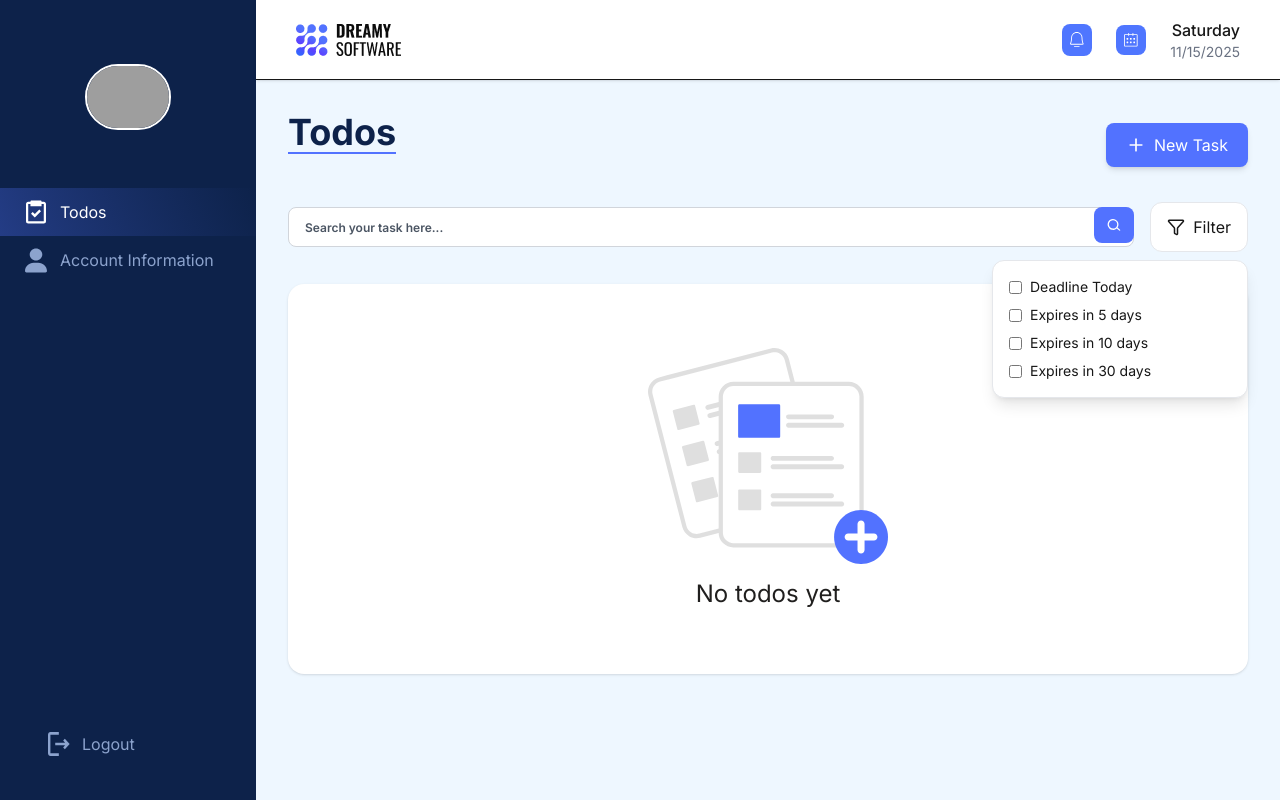
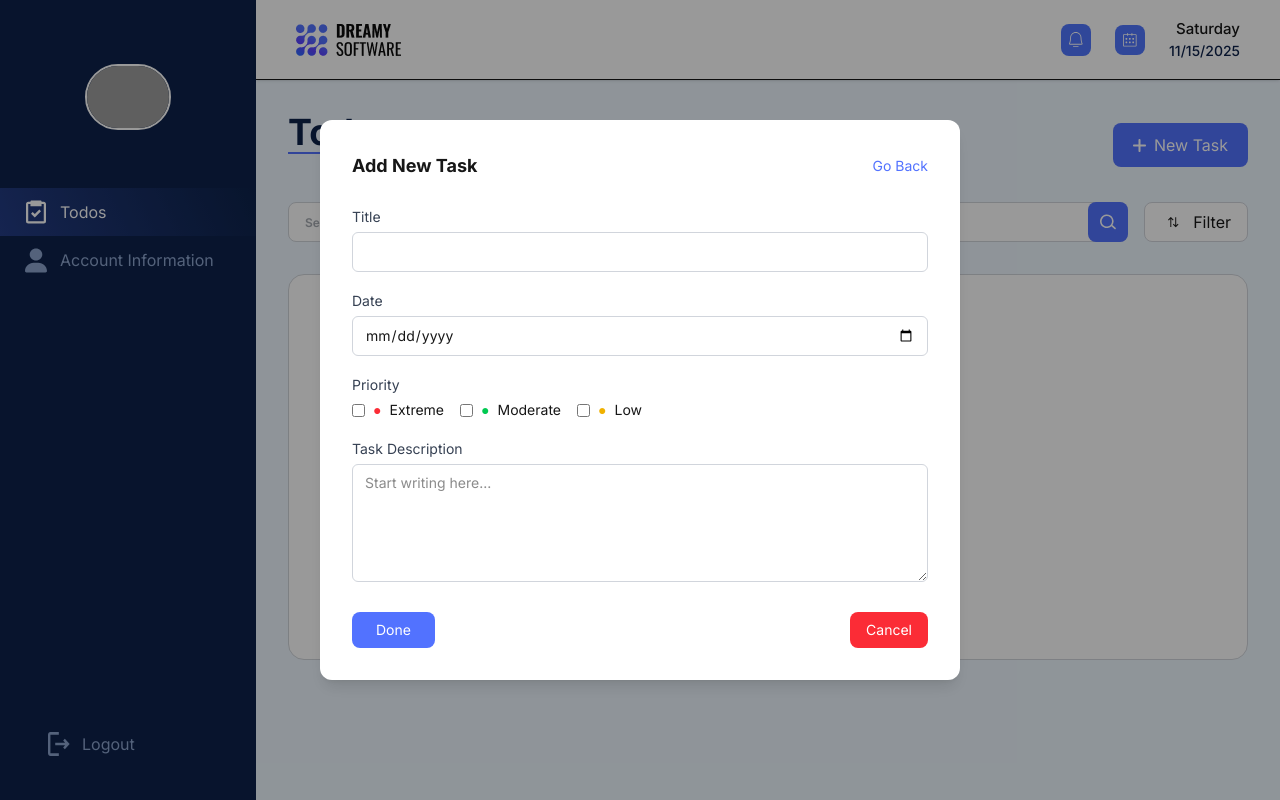
Before and after one commit to Nishat009/to-do-list-app, a Next.js app: page /dashboard in a window 1280 px wide. Both pictures are taken after a click on the button "New Task". Built offline with nearby package versions, Linux system fonts and the light colour scheme; grey boxes are pictures that could not be loaded.

Commit message:
todo design

```diff
--- a/app/dashboard/page.tsx
+++ b/app/dashboard/page.tsx
@@ -1,24 +1,25 @@
 'use client';
+
+import { useState } from 'react';
 
 import Sidebar from '@/components/layout/Sidebar';
 import Navbar from '@/components/layout/Navbar';
-import Image from 'next/image';
-import { Plus, Filter } from 'lucide-react';
 import AddTaskLogo from '@/components/logo/AddTaskLogo';
 import Search from '@/components/logo/Search';
+import Filter from '@/components/logo/Filter';
+import Plus from '@/components/logo/Plus';
 
 export default function DashboardPage() {
+  const [showFilter, setShowFilter] = useState(false);
+  const [showModal, setShowModal] = useState(false);
+
   return (
     <div className="min-h-screen bg-[#EEF7FF] flex">
-      {/* Sidebar */}
       <Sidebar />
 
-      {/* Main Content */}
       <div className="flex-1 ml-64 flex flex-col">
-        {/* Navbar */}
         <Navbar />
 
-        {/* Page Body */}
         <main className="flex-1 p-8">
           <div className="max-w-5xl mx-auto">
             {/* Header */}
@@ -27,69 +28,150 @@ export default function DashboardPage() {
                 Todos
               </h2>
 
-              <button className="bg-[#5272FF] text-white px-5 py-2.5 rounded-lg flex items-center gap-2 hover:bg-[#3e5ce4] transition shadow-md">
-                <Plus size={20} />
+              <button
+                onClick={() => setShowModal(true)}
+                className="bg-[#5272FF] text-white px-5 py-2.5 rounded-lg flex items-center gap-2"
+              >
+                <Plus />
                 New Task
               </button>
             </div>
 
-            {/* Search + Filter Row */}
+            {/* Search + Filter */}
             <div className="flex items-center gap-4 mb-8">
               <div className="flex-1 relative">
-
                 <input
                   type="text"
                   placeholder="Search your task here..."
-                  className="w-full pl-4 h-10 pr-16 bg-white border text-[#4B5563] font-semibold text-xs border-[#D1D5DB] rounded-lg focus:outline-none focus:ring-0 focus:ring-[#5272FF]  focus:border-transparent placeholder:text-[#4B5563] placeholder:font-semibold placeholder:text-xs"
+                  className="w-full pl-4 h-10 pr-16 bg-white border text-[#4B5563] font-semibold text-xs border-[#D1D5DB] rounded-lg"
                 />
-                <Search className="absolute right-0 top-0 h-9 w-10 rounded-lg p-3 text-white bg-[#5272FF]" />
+                <Search className="absolute right-0 top-0 h-10 w-10 rounded-lg p-3 text-white bg-[#5272FF]" />
               </div>
 
               {/* Filter Dropdown */}
               <div className="relative">
-                <button className="flex items-center gap-2 px-4 py-3 bg-white border border-gray-200 rounded-xl hover:bg-gray-50 transition">
-                  <Filter size={18} />
+                <button
+                  onClick={() => setShowFilter((prev) => !prev)}
+                  className="flex items-center gap-2 h-10 px-4 py-3 font-regular bg-white border border-[#D1D5DB] rounded-lg"
+                >
+                  <Filter />
                   Filter
                 </button>
 
-                {/* Dropdown (static for design) */}
-                <div className="absolute right-0 mt-2 w-64 bg-white rounded-xl shadow-lg border border-gray-200 p-4 z-10">
-                  <div className="space-y-2">
-                    <label className="flex items-center gap-2 text-sm">
-                      <input type="checkbox" className="rounded" />
-                      Deadline Today
+                {showFilter && (
+                  <div className="absolute right-0 w-[164px] bg-[#FCFCFC] shadow-[#00000029] rounded-xs shadow-lg p-3 z-10">
+                    <p className="text-xs text-[#4B5563] border-b pb-2 border-[#00000040]">Date</p>
+                    <div className="space-y-2 mt-2">
+                      <label className="flex items-center gap-2 text-xs">
+                        <input type="checkbox" /> Deadline Today
                       </label>
-                    <label className="flex items-center gap-2 text-sm">
-                      <input type="checkbox" className="rounded" />
-                      Expires in 5 days
+                      <label className="flex items-center gap-2 text-xs">
+                        <input type="checkbox" /> Expires in 5 days
                       </label>
-                    <label className="flex items-center gap-2 text-sm">
-                      <input type="checkbox" className="rounded" />
-                      Expires in 10 days
+                      <label className="flex items-center gap-2 text-xs">
+                        <input type="checkbox" /> Expires in 10 days
                       </label>
-                    <label className="flex items-center gap-2 text-sm">
-                      <input type="checkbox" className="rounded" />
-                      Expires in 30 days
+                      <label className="flex items-center gap-2 text-xs">
+                        <input type="checkbox" /> Expires in 30 days
                       </label>
                     </div>
-
                   </div>
+                )}
               </div>
             </div>
 
-            {/* Empty State */}
-            <div className="bg-white rounded-2xl shadow-sm p-16 text-center">
-              <div className="relative inline-block">
-
-                <button className="flex items-center justify-center transition">
-                  <AddTaskLogo/>
+            {/* Empty */}
+            <div className="bg-white rounded-2xl border border-[#D1D5DB] p-16 text-center">
+              <button className="flex w-full items-center justify-center transition">
+                <AddTaskLogo />
               </button>
-              </div>
               <p className="mt-2 text-2xl font-regular text-[#201F1E]">No todos yet</p>
             </div>
           </div>
         </main>
       </div>
+
+      {/* ------------- MODAL ------------- */}
+      {showModal && (
+        <div
+          className="fixed inset-0 bg-black/40 flex items-center justify-center z-50"
+          onClick={() => setShowModal(false)}
+        >
+          <div
+            className="bg-white w-[640px] rounded-xl p-8 shadow-lg"
+            onClick={(e) => e.stopPropagation()}
+          >
+            {/* Modal Header */}
+            <div className="flex justify-between items-center mb-6">
+              <h2 className="text-lg font-bold">Add New Task</h2>
+              <button
+                className="text-sm text-[#5272FF]"
+                onClick={() => setShowModal(false)}
+              >
+                Go Back
+              </button>
+            </div>
+
+            {/* Title */}
+            <div className="mb-4">
+              <label className="text-sm text-gray-700">Title</label>
+              <input
+                type="text"
+                className="w-full border border-gray-300 rounded-md px-3 h-10 mt-1 text-sm"
+              />
+            </div>
+
+            {/* Date */}
+            <div className="mb-4">
+              <label className="text-sm text-gray-700">Date</label>
+              <input
+                type="date"
+                className="w-full border border-gray-300 rounded-md px-3 h-10 mt-1 text-sm"
+              />
+            </div>
+
+            {/* Priority */}
+            <div className="mb-4">
+              <label className="text-sm text-gray-700">Priority</label>
+              <div className="flex gap-4 mt-1">
+                <label className="flex items-center gap-2 text-sm">
+                  <input type="checkbox" /> <span className="text-red-500">●</span> Extreme
+                </label>
+                <label className="flex items-center gap-2 text-sm">
+                  <input type="checkbox" /> <span className="text-green-500">●</span> Moderate
+                </label>
+                <label className="flex items-center gap-2 text-sm">
+                  <input type="checkbox" /> <span className="text-yellow-500">●</span> Low
+                </label>
+              </div>
+            </div>
+
+            {/* Description */}
+            <div className="mb-6">
+              <label className="text-sm text-gray-700">Task Description</label>
+              <textarea
+                rows={5}
+                className="w-full border border-gray-300 rounded-md px-3 py-2 mt-1 text-sm"
+                placeholder="Start writing here..."
+              ></textarea>
+            </div>
+
+            {/* Buttons */}
+            <div className="flex justify-between items-center">
+              <button className="bg-[#5272FF] text-white px-6 py-2 rounded-lg text-sm">
+                Done
+              </button>
+
+              <button
+                onClick={() => setShowModal(false)}
+                className="bg-red-500 text-white px-4 py-2 rounded-lg text-sm"
+              >
+                Cancel
+              </button>
+            </div>
+          </div>
+        </div>
+      )}
     </div>
   );
 }
--- a/components/layout/Navbar.tsx
+++ b/components/layout/Navbar.tsx
@@ -32,8 +32,8 @@ export default function Navbar() {
         </button>
 
         <div className="text-right">
-          <p className="font-medium">{today.split(',')[0]}</p>
-          <p className="text-sm text-gray-500">{today.split(',')[1]}</p>
+          <p className="font-medium text-[15px] text-[#0D224A">{today.split(',')[0]}</p>
+          <p className="text-sm font-medium text-[#0D224A]">{today.split(',')[1]}</p>
         </div>
       </div>
 
--- /dev/null
+++ b/components/logo/Filter.tsx
@@ -0,0 +1,11 @@
+import React, { SVGProps } from "react";
+
+const Filter = (props: SVGProps<SVGSVGElement>) => {
+  return (
+   <svg {...props} xmlns="http://www.w3.org/2000/svg" width="24" height="24" viewBox="0 0 24 24" fill="none">
+<path fill-rule="evenodd" clip-rule="evenodd" d="M15.204 15.321L16.801 13.724L17.508 14.431L15.058 16.881L14.704 17.235L14.351 16.882L11.901 14.432L12.608 13.724L14.204 15.321V7.217H15.204V15.321ZM9.304 8.914V17.018H10.304V8.914L11.901 10.511L12.608 9.804L10.158 7.354L9.803 7L9.449 7.354L7 9.804L7.707 10.511L9.304 8.914Z" fill="#201F1E"/>
+</svg>
+  );
+};
+
+export default Filter;
--- /dev/null
+++ b/components/logo/Plus.tsx
@@ -0,0 +1,11 @@
+import React, { SVGProps } from "react";
+
+const Plus = (props: SVGProps<SVGSVGElement>) => {
+  return (
+   <svg {...props} xmlns="http://www.w3.org/2000/svg" width="13" height="13" viewBox="0 0 13 13" fill="none">
+<path d="M7.5 1C7.5 0.446875 7.05312 0 6.5 0C5.94688 0 5.5 0.446875 5.5 1V5.5H1C0.446875 5.5 0 5.94688 0 6.5C0 7.05312 0.446875 7.5 1 7.5H5.5V12C5.5 12.5531 5.94688 13 6.5 13C7.05312 13 7.5 12.5531 7.5 12V7.5H12C12.5531 7.5 13 7.05312 13 6.5C13 5.94688 12.5531 5.5 12 5.5H7.5V1Z" fill="white"/>
+</svg>
+  );
+};
+
+export default Plus;
```
Lines whose indentation alone changed are shown as unchanged.
